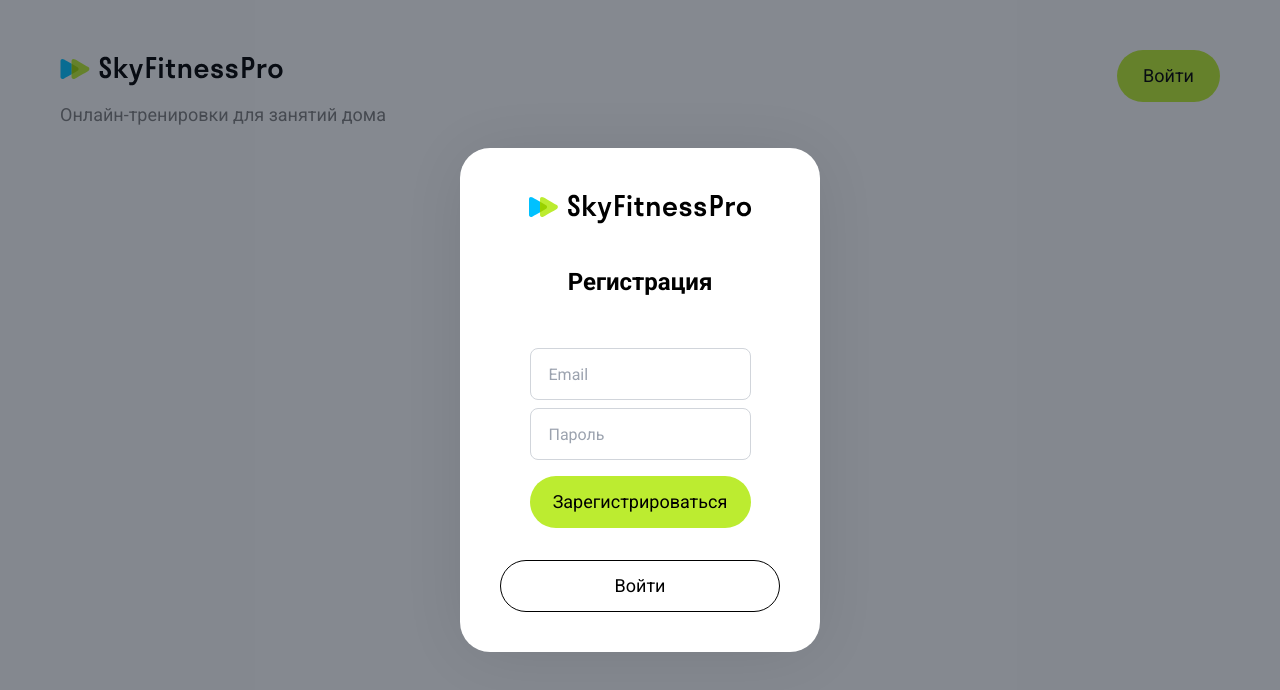
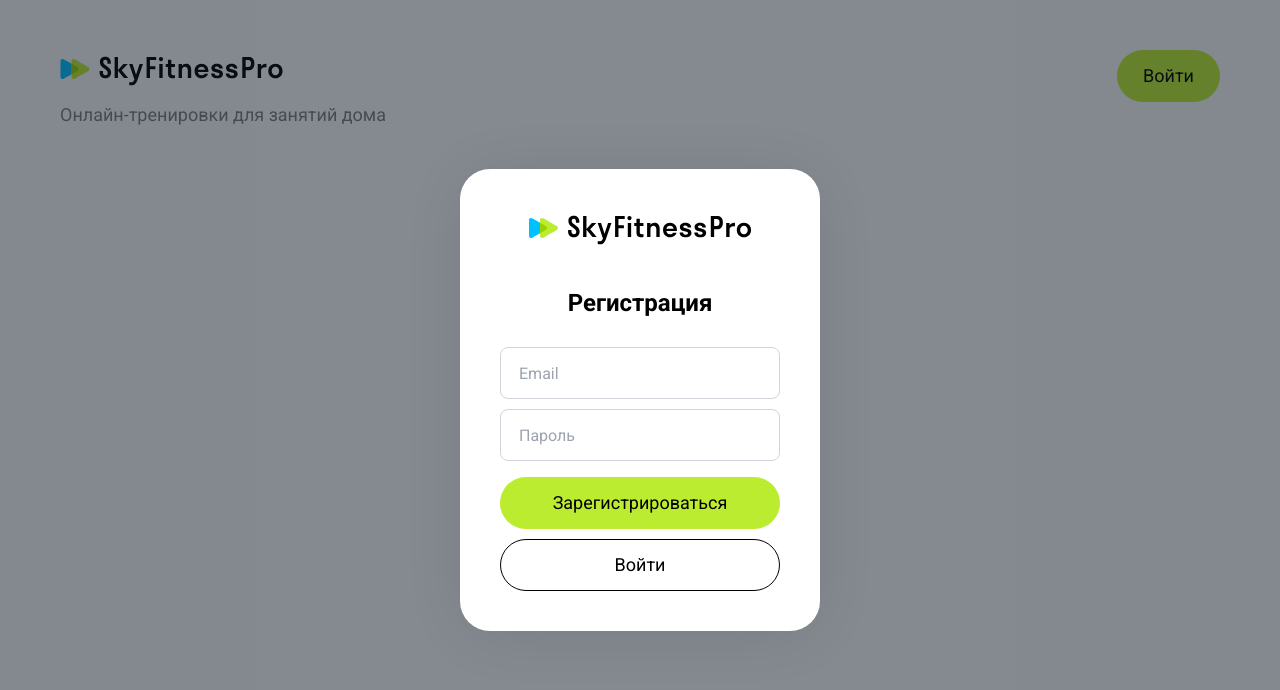
Before and after one commit to 97baluumed/SkyFitnessPro, a React (Vite) app in the folder sky-fitness-pro/: page /login in a window 1280 px wide. Both pictures are taken after a click on the button "Зарегистрироваться". Shown: the top 690 px of the page. Built offline with nearby package versions, Linux system fonts and the light colour scheme.

Commit message:
Исправлена форма регистрации

```diff
--- a/sky-fitness-pro/src/components/Modal/AuthModal/Register/Register.tsx
+++ b/sky-fitness-pro/src/components/Modal/AuthModal/Register/Register.tsx
@@ -1,3 +1,4 @@
+// src/components/Modal/AuthModal/Register/Register.tsx
 import { useState } from "react";
 import { useNavigate } from "react-router-dom";
 import { registerUser, loginUser } from "../../../../utils/api";
@@ -58,36 +59,36 @@ export const Register = ({
     };
 
     return (
-        <div className="flex flex-col items-center gap-8 w-full">
+        <div className="flex flex-col items-center gap-[10px] w-full">
             <p className="text-[24px] font-bold mb-4">Регистрация</p>
             <form onSubmit={handleSubmit}>
-                <div className="flex flex-col gap-2 w-full">
+                <div className="flex flex-col gap-[10px] w-full">
                     <input
                         type="email"
                         value={email}
                         onChange={(e) => setEmail(e.target.value)}
                         placeholder="Email"
-                        className="w-full h-[52px] border border-gray-300 rounded-[8px] p-[18px]"
+                        className="w-[280px] h-[52px] border border-gray-300 rounded-[8px] p-[18px]"
                     />
                     <input
                         type="password"
                         value={password}
                         onChange={(e) => setPassword(e.target.value)}
                         placeholder="Пароль"
-                        className="w-full h-[52px] border border-gray-300 rounded-[8px] p-[18px]"
+                        className="w-[280px] h-[52px] border border-gray-300 rounded-[8px] p-[18px]"
                     />
                     {error && <p className="text-red-500">{error}</p>}
                 </div>
                 <button
                     type="submit"
-                    className="flex text-black text-lg font-normal flex-row justify-center items-center p-4 gap-2 w-full h-[52px] bg-[#BCEC30] hover:bg-[#C6FF00] active:bg-[#000000] active:text-[#FFFFFF] rounded-[46px] mt-4"
+                    className="flex text-black text-lg font-normal flex-row justify-center items-center p-4 gap-2 w-[280px] h-[52px] bg-[#BCEC30] hover:bg-[#C6FF00] active:bg-[#000000] active:text-[#FFFFFF] rounded-[46px] mt-4"
                 >
                     Зарегистрироваться
                 </button>
             </form>
             <button
                 onClick={() => setIsRegisterMode(false)}
-                className="flex text-black text-lg font-normal flex-row justify-center items-center p-4 gap-2 w-full h-[52px] border border-black rounded-[46px] hover:bg-[#E9ECED] active:bg-[#000000] active:text-[#FFFFFF]"
+                className="flex text-black text-lg font-normal flex-row justify-center items-center p-4 gap-2 w-[280px] h-[52px] border border-black rounded-[46px] hover:bg-[#E9ECED] active:bg-[#000000] active:text-[#FFFFFF]"
             >
                 Войти
             </button>
```
